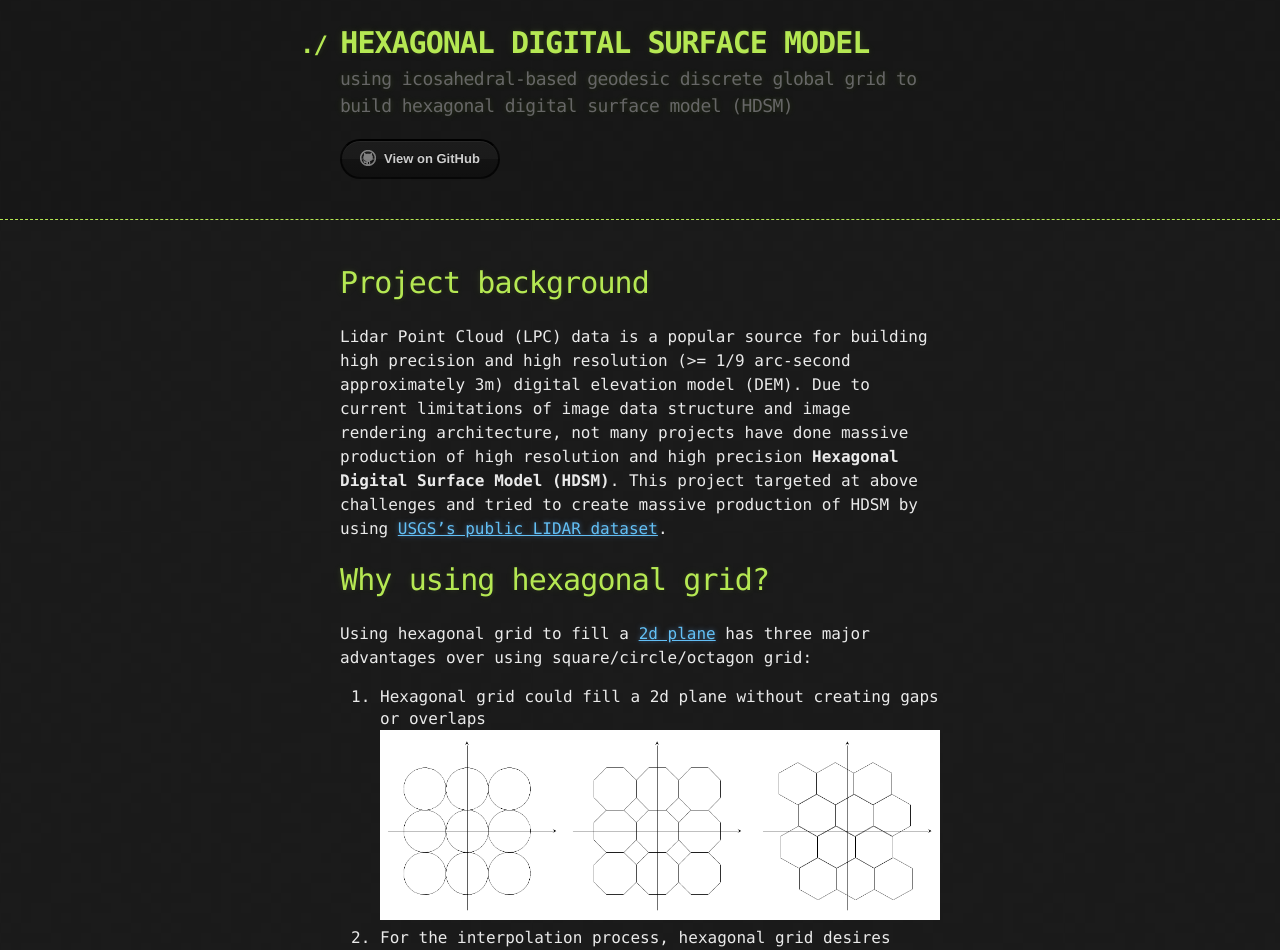
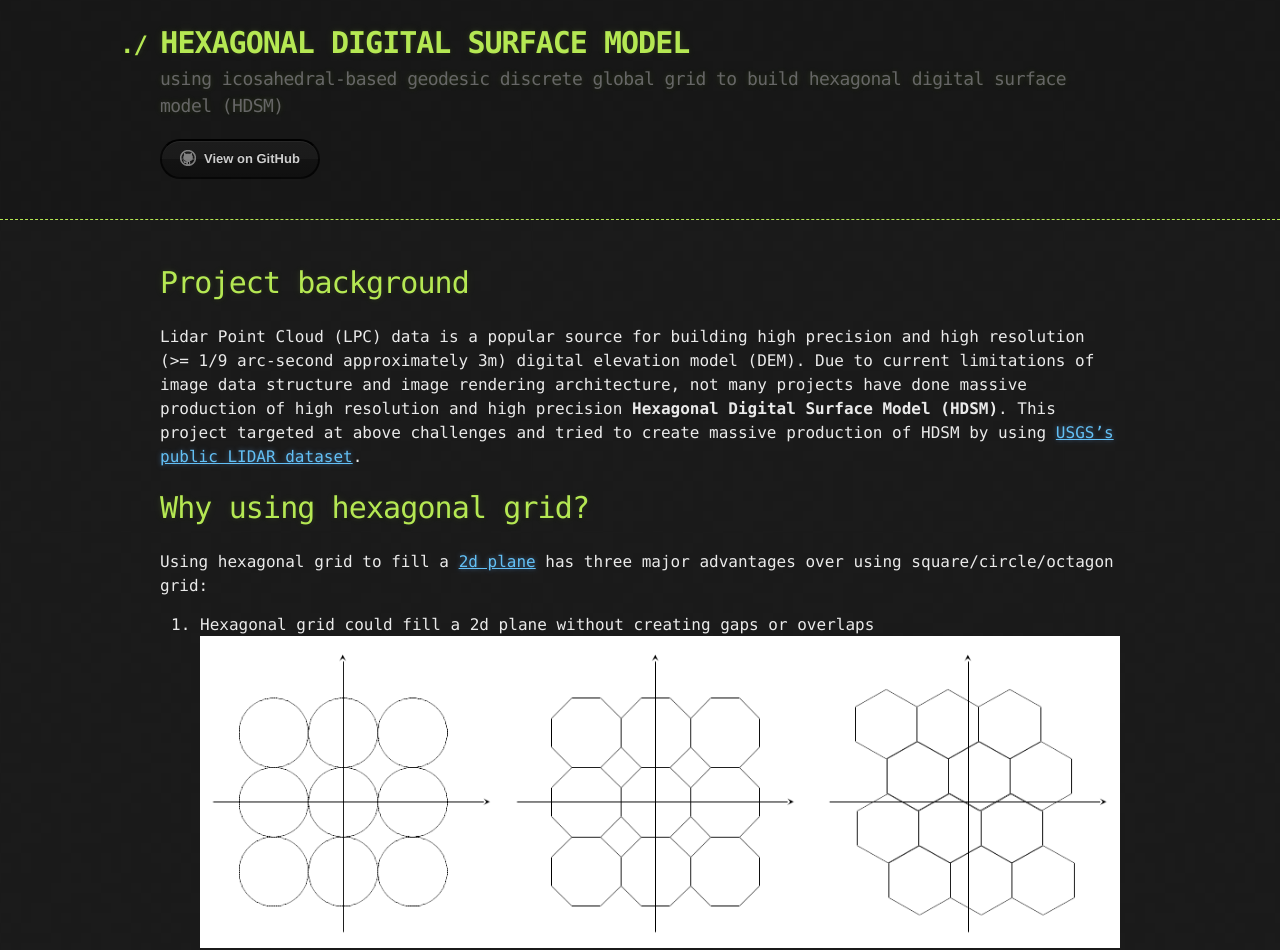
Before and after one commit to yanfuzhou/yanfuzhou.github.io, a Jekyll site: the page built from index.md, in a window 1280 px wide. Shown: the top 950 px of the page. Built offline with Jekyll 4.4.1, drawn with Linux system fonts in a browser that asks for light colours; our own code applies the rules of GitHub Pages for plain Markdown files.

Commit message:
update readme

```diff
--- a/_sass/jekyll-theme-hacker.scss
+++ b/_sass/jekyll-theme-hacker.scss
@@ -14,7 +14,7 @@ body {
 
 .container {
   width: 90%;
-  max-width: 600px;
+  max-width: 960px;
   margin: 0 auto;
 }
 
```
